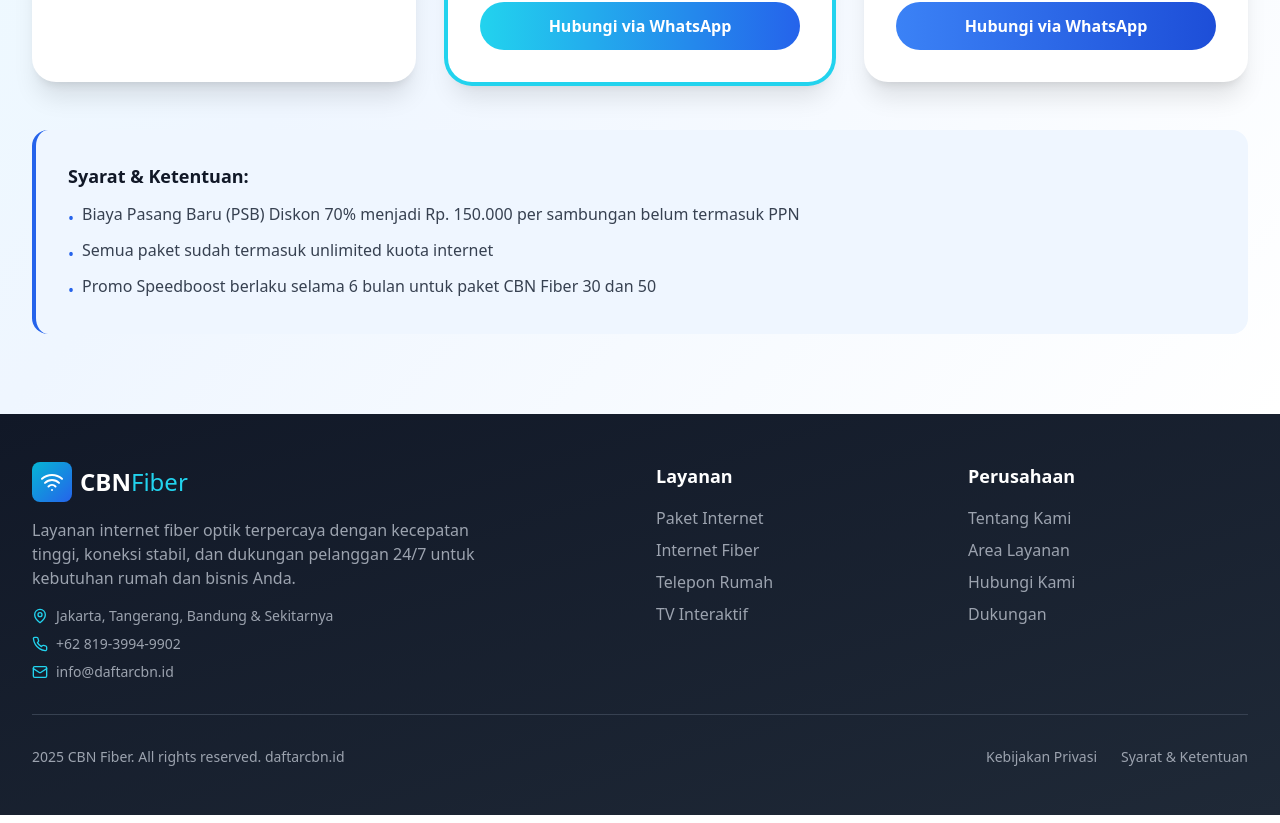
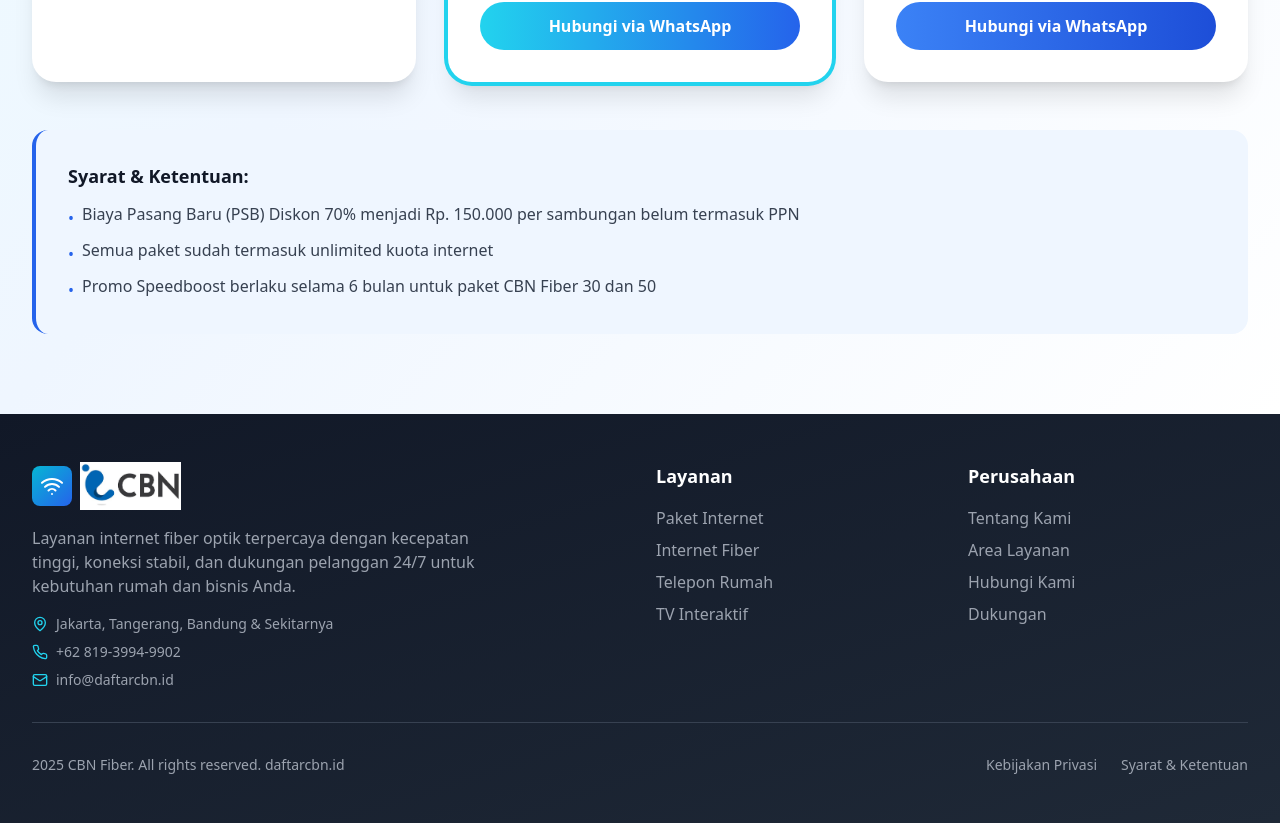
Before and after one commit to alfianoaldo/web-cbn, a React (Vite) app: page / in a window 1280 px wide. Shown: the part 4194-5017 px from the top of the page. Built offline with nearby package versions, Linux system fonts and the light colour scheme.

Commit message:
Updated Footer.tsx

```diff
--- a/src/components/Footer.tsx
+++ b/src/components/Footer.tsx
@@ -13,8 +13,7 @@ export default function Footer() {
                 <Wifi className="w-6 h-6 text-white" />
               </div>
               <div>
-                <span className="text-2xl font-bold text-white">CBN</span>
-                <span className="text-2xl font-light text-cyan-400">Fiber</span>
+                <img src="/logo-cbn.png" alt="CBN Logo" className="h-12" />
               </div>
             </div>
             <p className="text-gray-400 mb-4 max-w-md">
```
